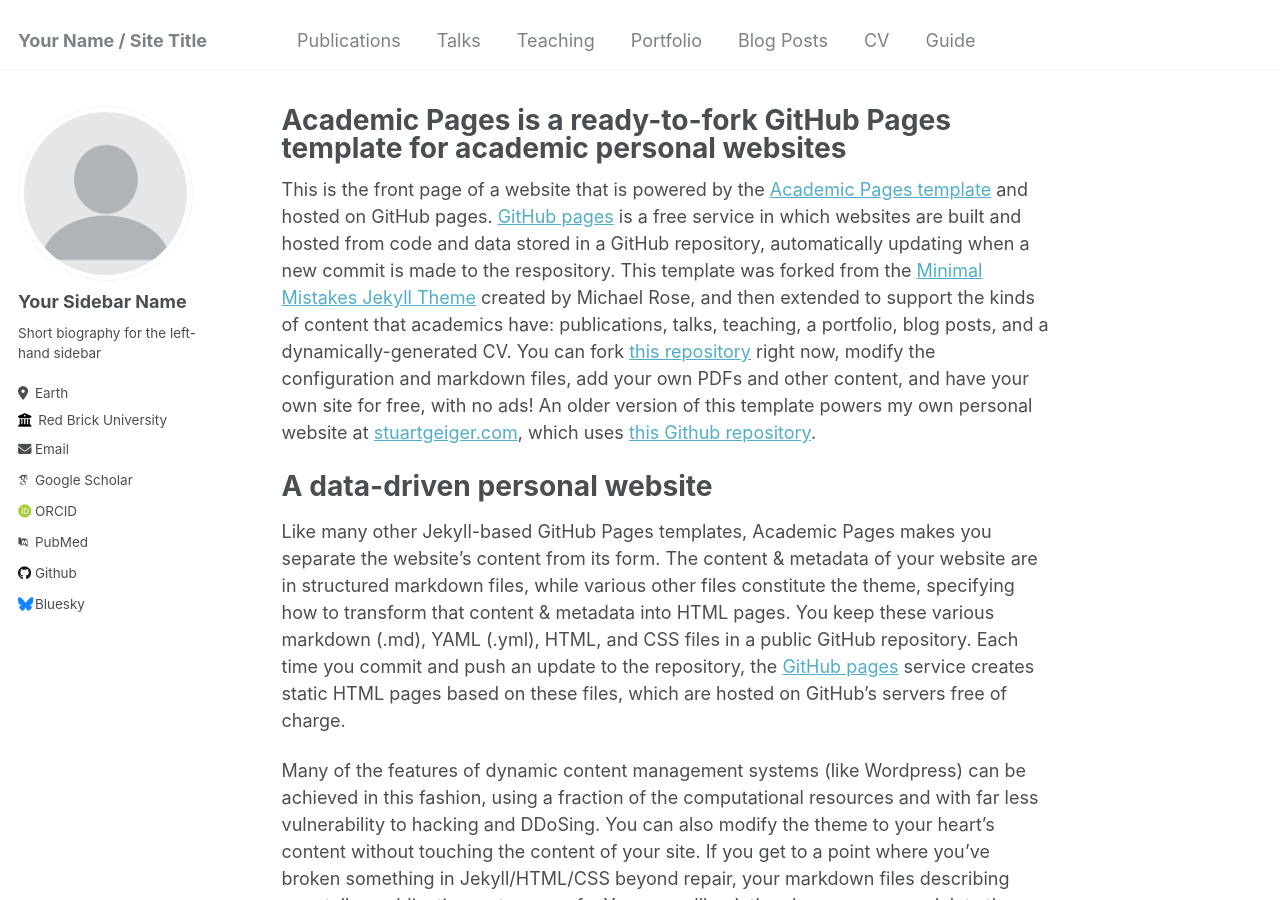
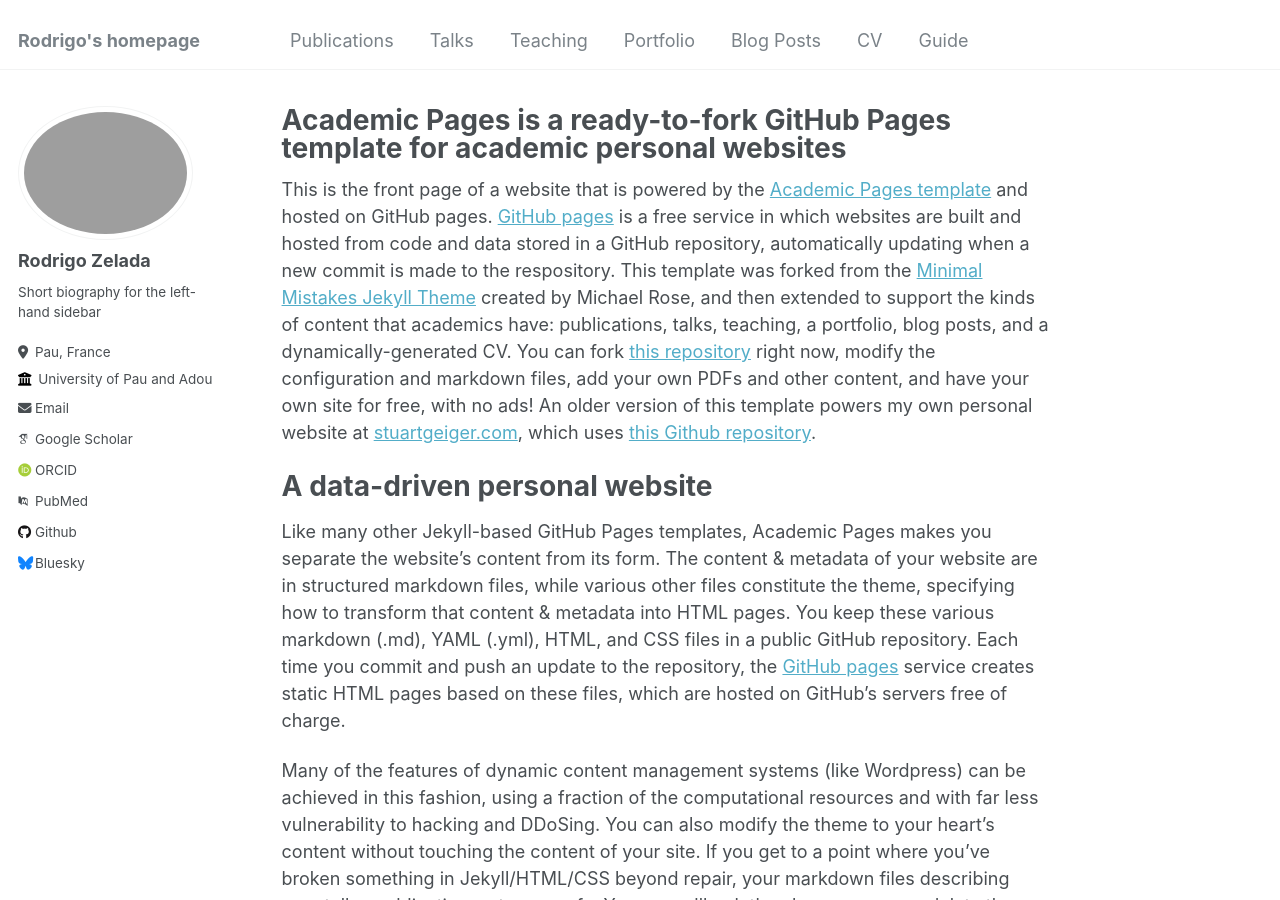
Before and after one commit to RodrigoZelada/rodrigozelada.github.io, a Jekyll site: the page built from _pages/about.md, in a window 1280 px wide and 900 px high. Built offline with Jekyll 4.4.1, drawn with Linux system fonts in a browser that asks for light colours; some web fonts are replaced.

Commit message:
Update _config.yml

```diff
--- a/_config.yml
+++ b/_config.yml
@@ -8,10 +8,10 @@
 
 # Basic Site Settings
 locale                   : "en-US"
-title                    : "Your Name / Site Title"
+title                    : "Rodrigo's homepage"
 title_separator          : "-"
 name                     : &name "Rodrigo Zelada"
-description              : &description "personal description"
+description              : &description "I'm a PhD student in cotutelle between the University of Pau and Adour Countries and the University of Chile."
 url                      : https://rodrigozelada.github.io # the base hostname & protocol for your site e.g. "https://mmistakes.github.io"
 baseurl                  : "" # the subpath of your site, e.g. "/blog"
 repository               : "RodrigoZelada/rodrigozelada.github.io"
@@ -21,14 +21,14 @@ repository               : "RodrigoZelada/rodrigozelada.github.io"
 #               Additional customization can be done by editing /_includes/author-profile.html
 author:
   # Biographic information
-  avatar           : "profile.png"
-  name             : "Your Sidebar Name"
+  avatar           : "Presentation.png"
+  name             : "Rodrigo Zelada"
   pronouns         : # example: "she/her"
   bio              : "Short biography for the left-hand sidebar"
-  location         : "Earth"
-  employer         : "Red Brick University"
+  location         : "Pau, France"
+  employer         : "University of Pau and Adour Countries, University of Chile"
   uri              : # URL
-  email            : "none@example.org"
+  email            : "rodrigo.zelada-mancini@univ-pau.fr"
 
   # Academic websites
   arxiv            : # URL - Update with the correct link to your profile
```
